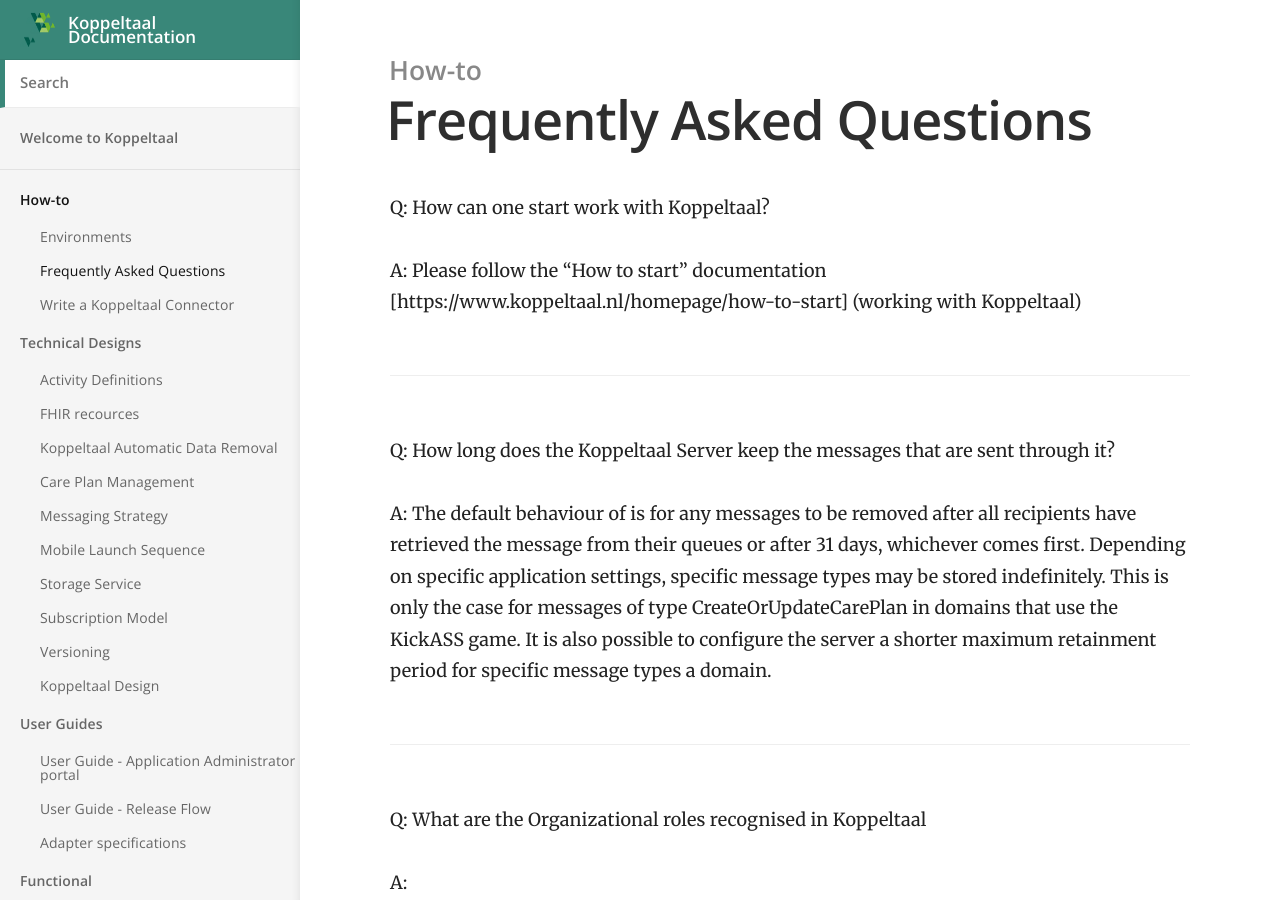
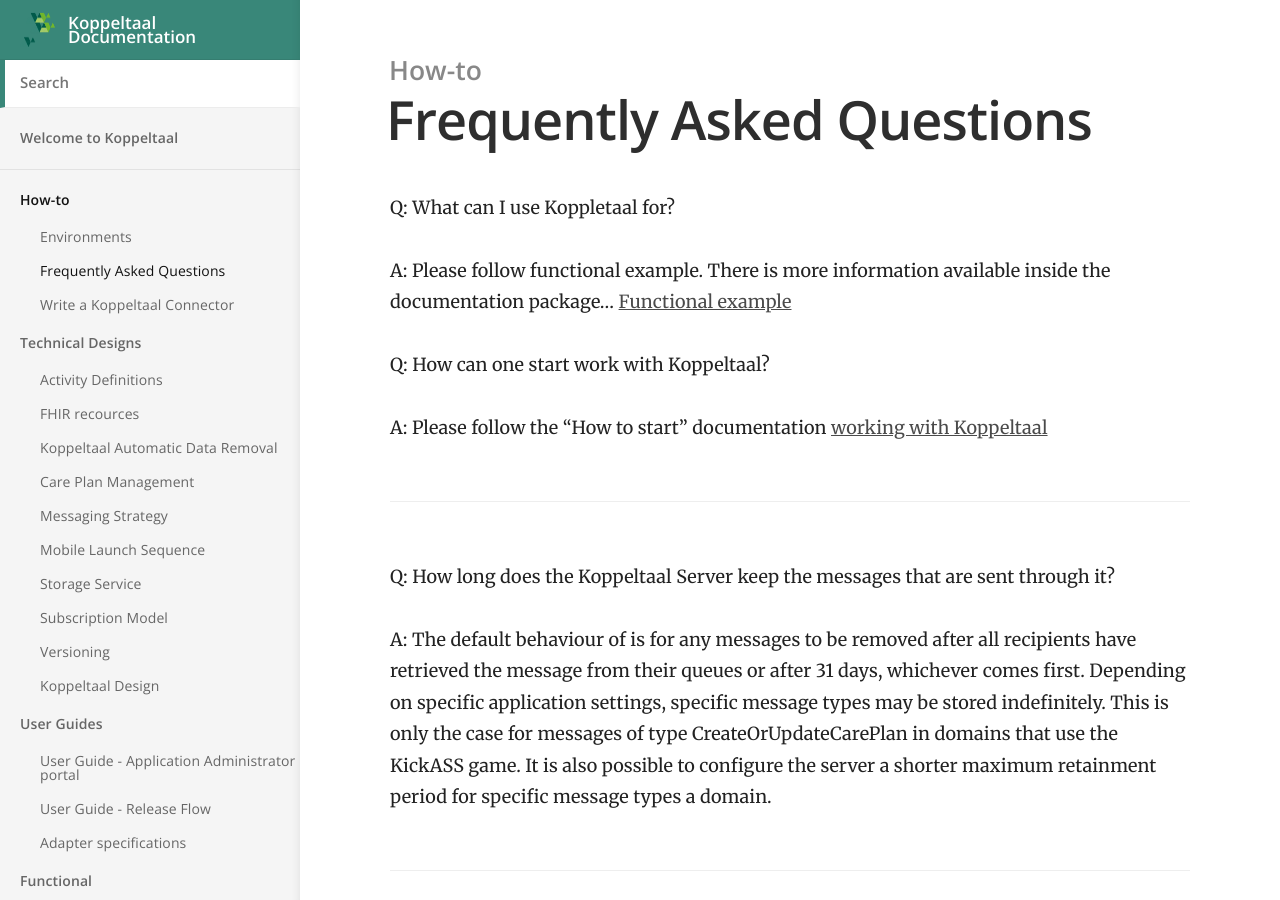
Before and after one commit to Koppeltaal/Koppeltaal-Documentation, a Jekyll site: the page built from _docs/koppeltaal-1.2/FAQ.md, in a window 1280 px wide and 900 px high. Built offline with Jekyll 4.4.1, drawn with Linux system fonts in a browser that asks for light colours.

Commit message:
update FAQ

```diff
--- a/_docs/koppeltaal-1.2/FAQ.md
+++ b/_docs/koppeltaal-1.2/FAQ.md
@@ -4,9 +4,15 @@ category: How-to
 order: 4
 ---
 
+Q: What can I use Koppletaal for?
+
+A: Please follow functional example. There is more information available inside the documentation package... [Functional example](https://koppeltaal.github.io/documentation/templates/Koppeltaal%20FuncFlow.pdf)
+
+
+
 Q: How can one start work with Koppeltaal?
 
-A: Please follow the "How to start" documentation [https://www.koppeltaal.nl/homepage/how-to-start] (working with Koppeltaal)
+A: Please follow the "How to start" documentation [working with Koppeltaal](https://www.koppeltaal.nl/homepage/how-to-start)
 
 ----------
 
```
